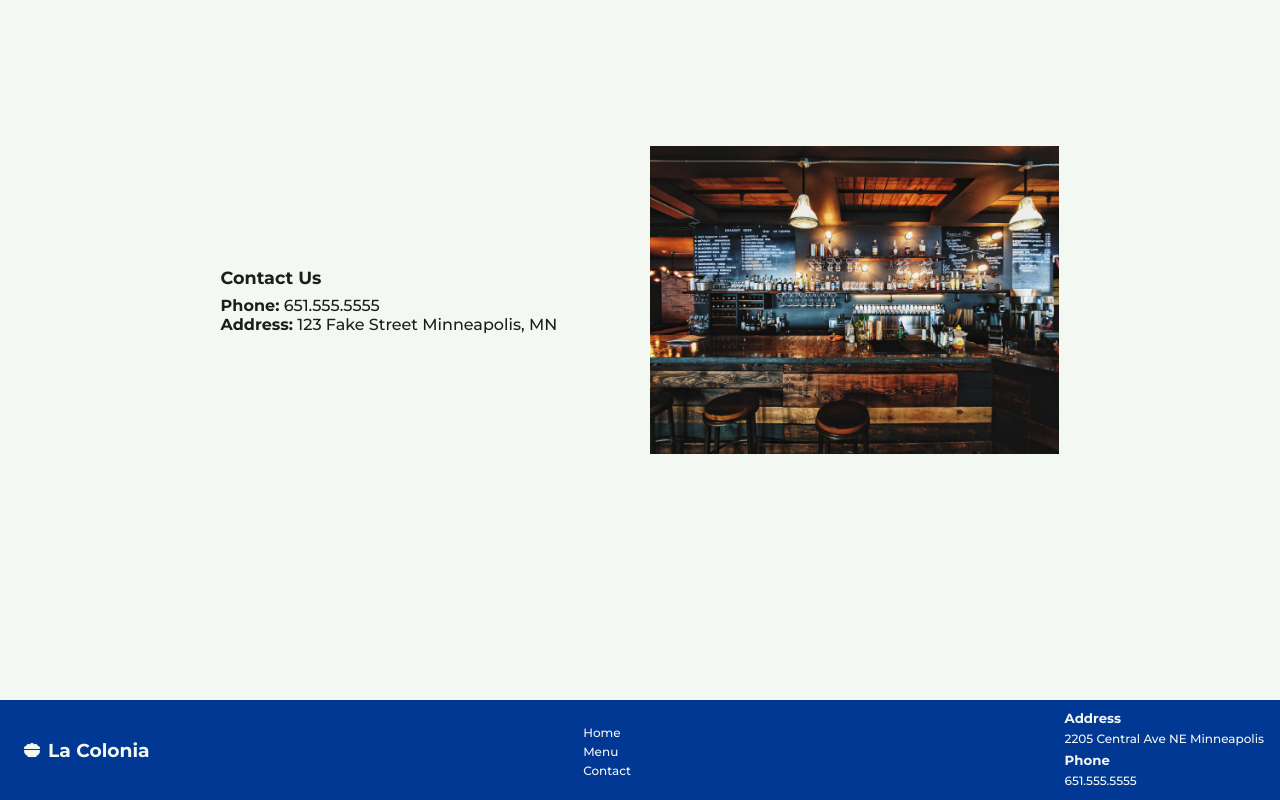
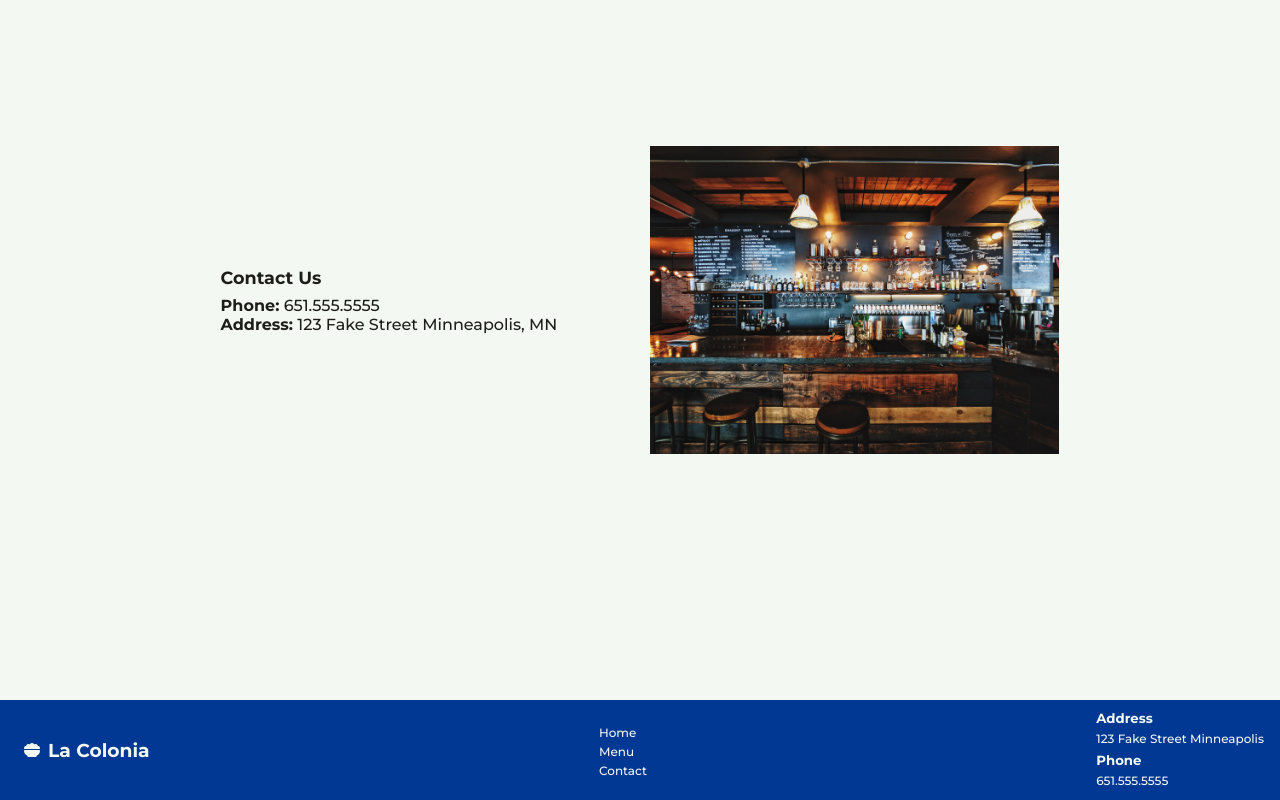
Before and after one commit to stu822/latin-restaurant-website, a plain HTML site: page contact.html in a window 1280 px wide. Shown: the part 1939-2739 px from the top of the page. Drawn offline with Linux system fonts and the light colour scheme.

Commit message:
change restaurant address

```diff
--- a/contact.html
+++ b/contact.html
@@ -99,7 +99,7 @@
       </ul>
       <div>
         <h5>Address</h5>
-        <p>2205 Central Ave NE Minneapolis</p>
+        <p>123 Fake Street Minneapolis</p>
         <h5>Phone</h5>
         <p>651.555.5555</p>
       </div>
```
Also changed, not shown: index.html (+1 -1 lines), menu.html (+1 -1 lines).
